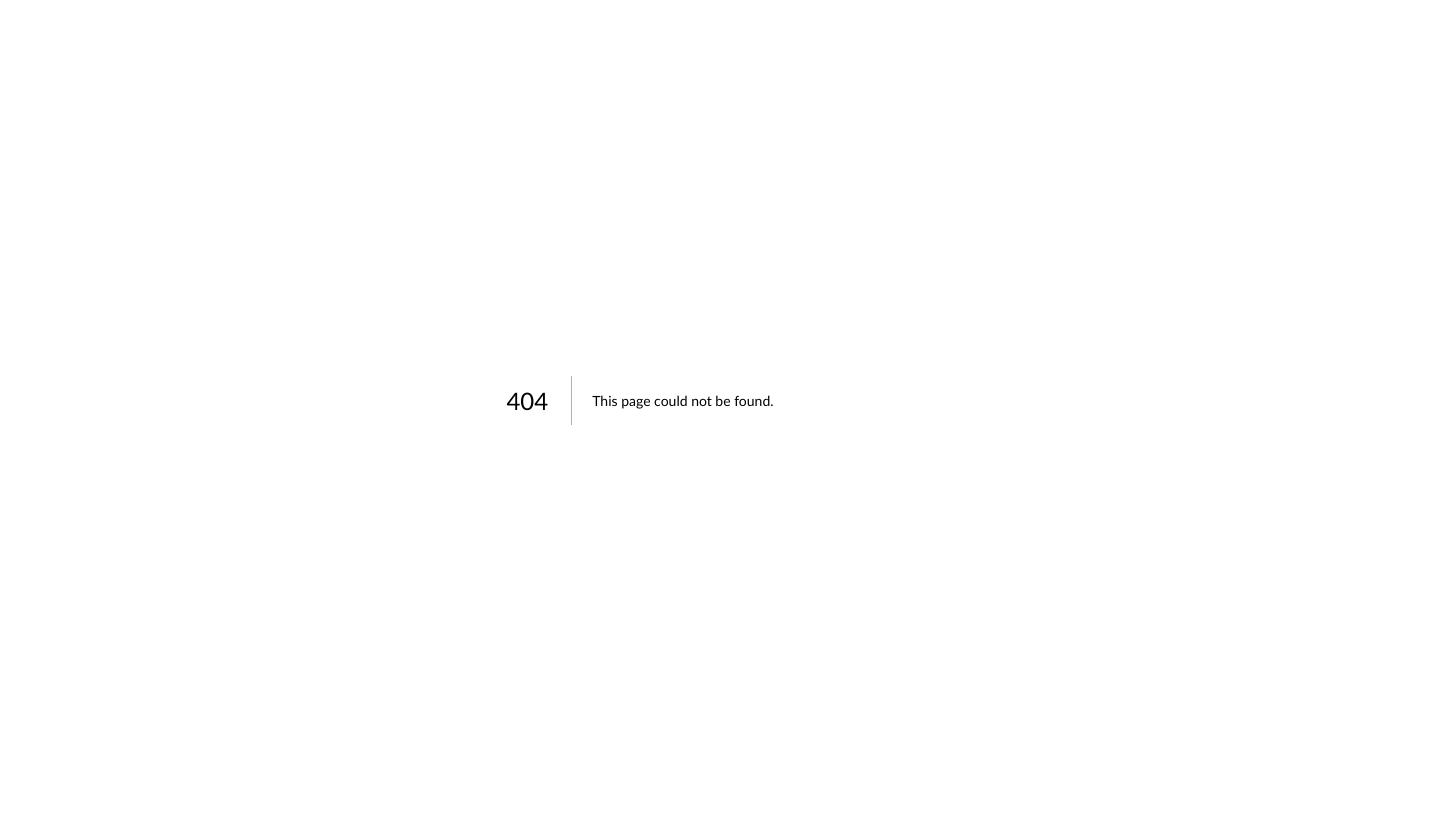
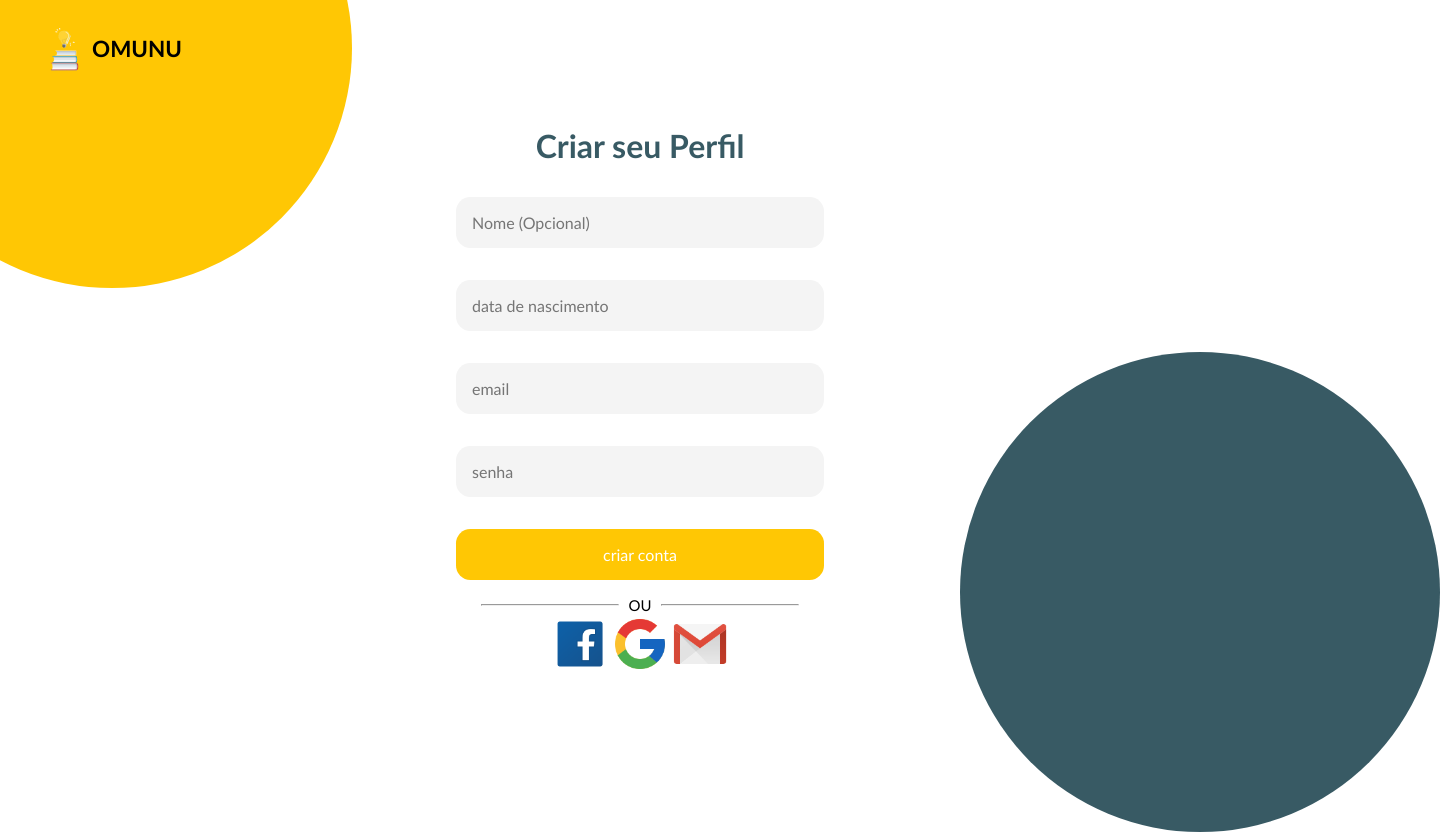
Before and after one commit to mauriciocosta404/OMUNU, a Next.js app: page /cadastro in a window 1280 px wide. Before the commit this address had no page. Shown: the top 834 px of the page, 1440 px wide, since content can reach past the window. Before the commit the page ends 800 px from the top, so only its background shows below. Built offline with nearby package versions, Linux system fonts and the light colour scheme.

Commit message:
feat: adicionando a pagina de cadastro

```diff
--- /dev/null
+++ b/pages/cadastro.tsx
@@ -0,0 +1,12 @@
+import type { NextPage } from 'next'
+import Login from '../src/views/login'
+import SignUp from '../src/views/signup';
+
+const SignUpPage: NextPage = () => {
+
+  return (
+   <SignUp/>
+  )
+}
+
+export default SignUpPage;
--- a/src/components/button/styles.ts
+++ b/src/components/button/styles.ts
@@ -6,6 +6,6 @@ export const Container=styled.button`
     color: #fff;
     font-size: 1rem;
     padding: 1rem 3rem;
-    width: 20rem;
+    width: 23rem;
     border-radius:.9rem ;
 `;
--- a/src/components/input/styles.ts
+++ b/src/components/input/styles.ts
@@ -6,6 +6,6 @@ export const Container=styled.input`
     margin-top: 2rem;
     font-size: 1rem;
     padding: 1rem ;
-    width: 20rem;
+    width: 23rem;
     border-radius:.9rem ;
 `;
--- /dev/null
+++ b/src/views/signup/index.tsx
@@ -0,0 +1,36 @@
+import * as S from './style'
+import Button from '../../components/button/button';
+import Logo from '../../components/logo';
+import Image from 'next/image'
+import Input from '../../components/input';
+import { socialMediaMock } from '../../mock/mock';
+
+const SignUp=()=>{
+    return(
+        <S.Container>
+            <S.BollTopContainer>
+                <Logo/>
+            </S.BollTopContainer>
+
+            <S.Form>
+                <S.Title>Criar seu Perfil</S.Title>
+                <Input type='text' placeholder='Nome (Opcional)'/>
+                <Input type='text' placeholder='data de nascimento'/>
+                <Input type='email' placeholder='email'/>
+                <Input type='password' placeholder='senha'/>
+                <Button type='submit' children='criar conta' />
+                <S.BorderContainer>
+                    <hr /> OU <hr />
+                </S.BorderContainer>
+                <S.SocialMediaIcons>
+                    {socialMediaMock.map(({src,alt},index)=>(
+                        <Image key={index} width={60} height={60} alt={alt} src={src}/>))
+                    }
+                </S.SocialMediaIcons>
+            </S.Form>
+            <S.BollBottomContainer/>
+        </S.Container>
+    )
+}
+
+export default SignUp;
--- /dev/null
+++ b/src/views/signup/style.ts
@@ -0,0 +1,59 @@
+import styled from "styled-components";
+
+export const Container=styled.div`
+
+`;
+
+export const BollTopContainer=styled.div`
+    position: relative;
+    bottom:12rem;right: 8rem;
+    display: flex;
+    align-items: center;
+    justify-content: center;
+    background-color: #FFC704;
+    width: 30rem; height: 30rem;
+    border-radius: 50%;
+`;
+
+export const Form=styled.form`
+    position: absolute;
+    top: 50%;
+    left: 50%;
+    transform: translate(-50%, -50%);
+    display: flex;
+    flex-direction: column;
+    align-items: center;
+`;
+
+export const Title=styled.h2`
+    display: flex;
+    justify-content: center;
+    align-items: center;
+    font-size: 2rem;
+    font-weight: bold;
+    color:#385A64 ;
+`;
+
+export const BorderContainer=styled.div`
+    margin-top:1rem ;
+    display: flex;
+    justify-content: center;
+    align-items: center;
+    gap:.6rem ;
+    hr{
+        width:8.6rem;
+        height:1px;
+    }
+`;
+
+export const SocialMediaIcons=styled.div`
+    display: flex;
+    align-items: center;
+    justify-content: center;
+`;
+
+export const BollBottomContainer=styled(BollTopContainer)`
+    bottom:8rem;left:60rem;
+    background-color: #385A64;
+
+`;
```
